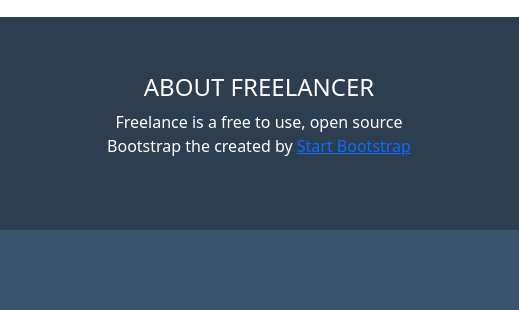
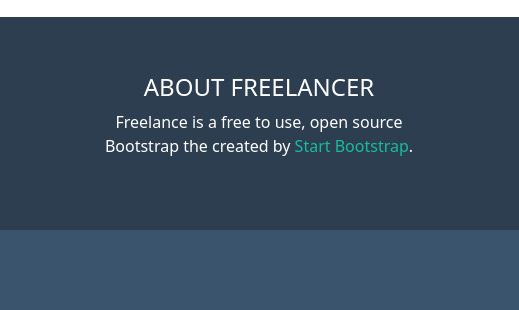
Before and after one commit to AlessandroPagliuca/html-css-bootstrap-freelancer, a plain HTML site: page index.html in a window 1280 px wide. Shown: the part 2352-2662 px from the top of the page, 761-1280 px from the left. Drawn offline with nearby package versions, Linux system fonts and the light colour scheme.

Commit message:
Fix footer and completed project

```diff
--- a/css/style.css
+++ b/css/style.css
@@ -71,6 +71,10 @@ footer{
     padding: 20px 0;
     background-color: var(--c92-light-gray);
 }
+.c92-footer-link{
+    text-decoration: none;
+    color: var(--c92-aqua);
+}
 .star{
     width: 50%;
 }
--- a/index.html
+++ b/index.html
@@ -8,6 +8,7 @@
     <link href="https://cdn.jsdelivr.net/npm/bootstrap@5.3.0-alpha1/dist/css/bootstrap.min.css" rel="stylesheet" integrity="sha384-GLhlTQ8iRABdZLl6O3oVMWSktQOp6b7In1Zl3/Jr59b6EGGoI1aFkw7cmDA6j6gD" crossorigin="anonymous">
     <link rel="stylesheet" href="./css/style.css">
     <title>Bootstrap Freelancer</title>
+    <link rel="icon" href="./img/avatar.svg">
 </head>
 <body>
     <header>
@@ -187,7 +188,7 @@
                     <h4 class="text-uppercase">About Freelancer</h4>
                     <p>
                         Freelance is a free to use, open source Bootstrap
-                        the created by <a href="#">Start Bootstrap</a>
+                        the created by <a class="c92-footer-link" href="#">Start Bootstrap</a>.
                     </p>
                 </div>
             </div>
```
